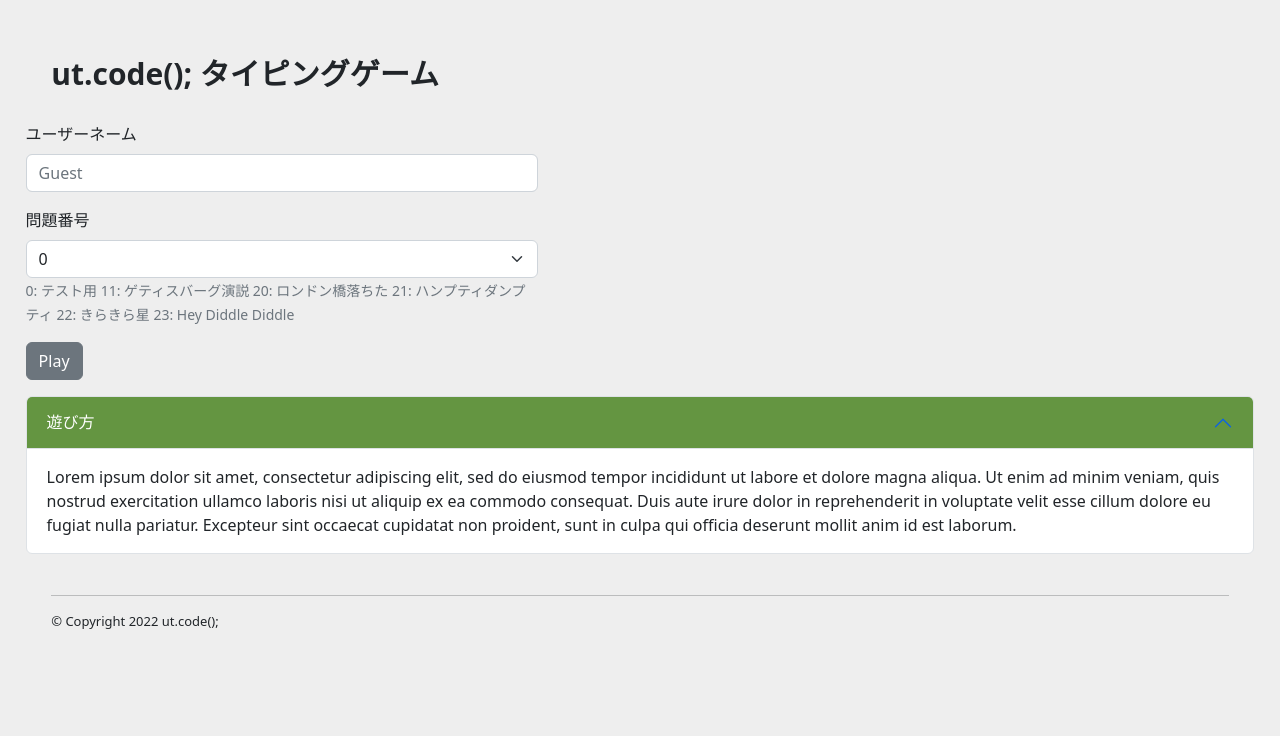
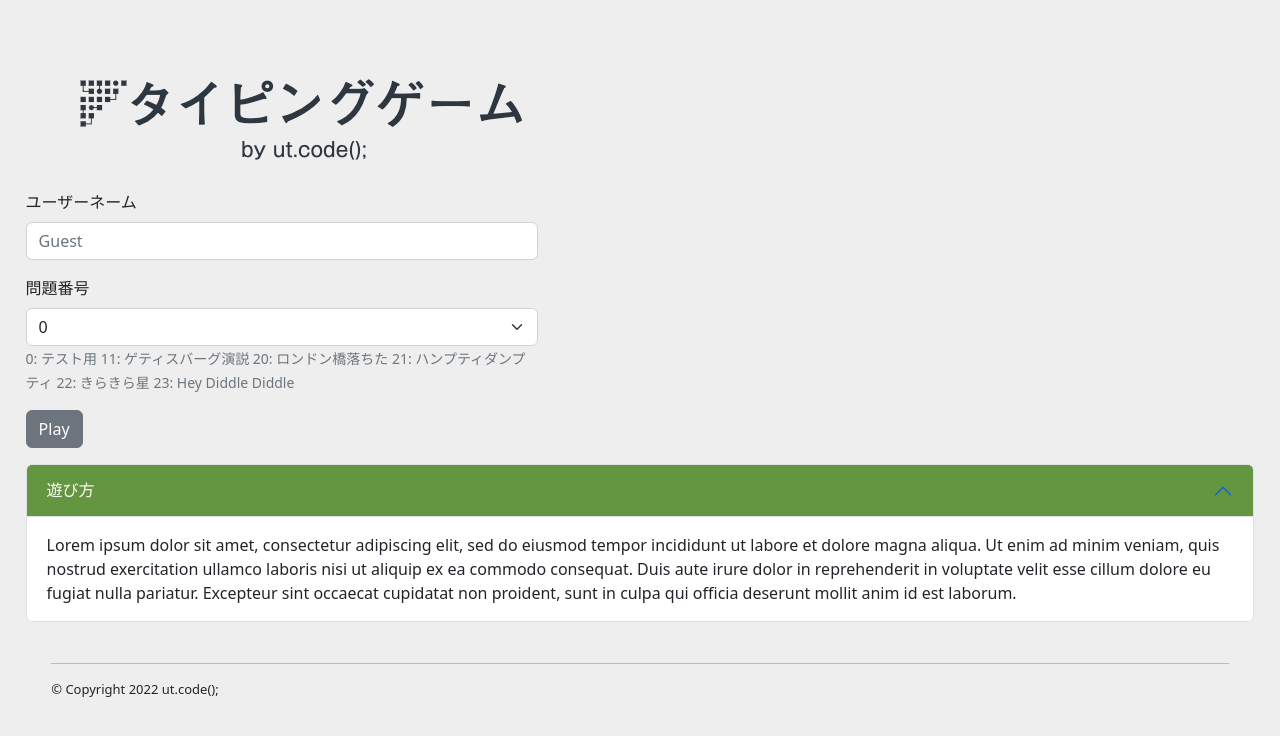
Before and after one commit to ut-code/typing-game, a React (Vite) app in the folder frontend/: page / in a window 1280 px wide. Shown: the top 736 px of the page. Built offline with nearby package versions, Linux system fonts and the light colour scheme.

Commit message:
仮ロゴを作成、faviconはなぜか設定できてない

```diff
--- a/frontend/index.html
+++ b/frontend/index.html
@@ -2,6 +2,7 @@
 <html lang="ja">
   <head>
     <meta charset="UTF-8" />
+    <link rel="icon" href="/favicon.ico" />
     <meta name="viewport" content="width=device-width, initial-scale=1.0" />
     <title>Document</title>
   </head>
--- a/frontend/src/components/Header.tsx
+++ b/frontend/src/components/Header.tsx
@@ -1,7 +1,13 @@
+import "bootstrap/dist/css/bootstrap.min.css";
+import { Image } from "react-bootstrap";
+
+import logo from "./logo.png";
+
 export default function Header() {
   return (
     <header>
-      <b>ut.code(); タイピングゲーム</b>
+      {/* <b>ut.code(); タイピングゲーム</b> */}
+      <Image src={logo} alt={"タイピングゲーム by ut.code();"} />
     </header>
   );
 }
```
Also changed, not shown: frontend/src/components/logo.png (added), 1 other file (tests, documents, lock files or other folders).
